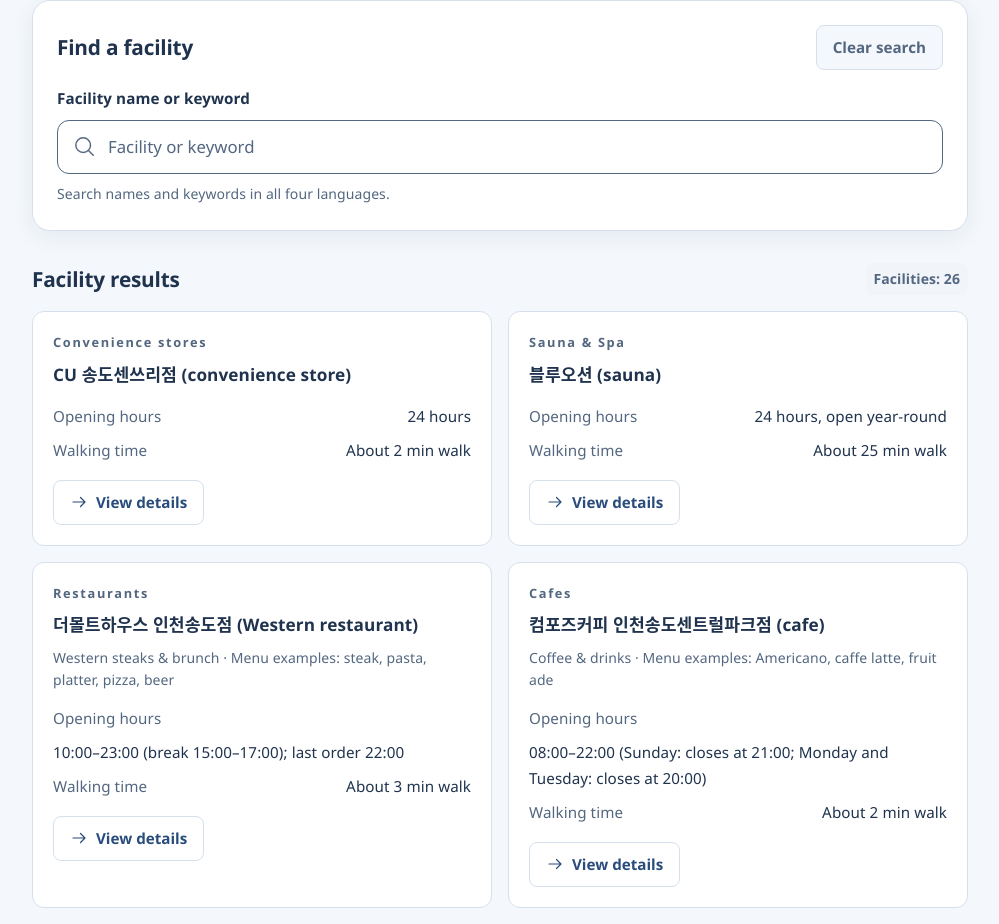
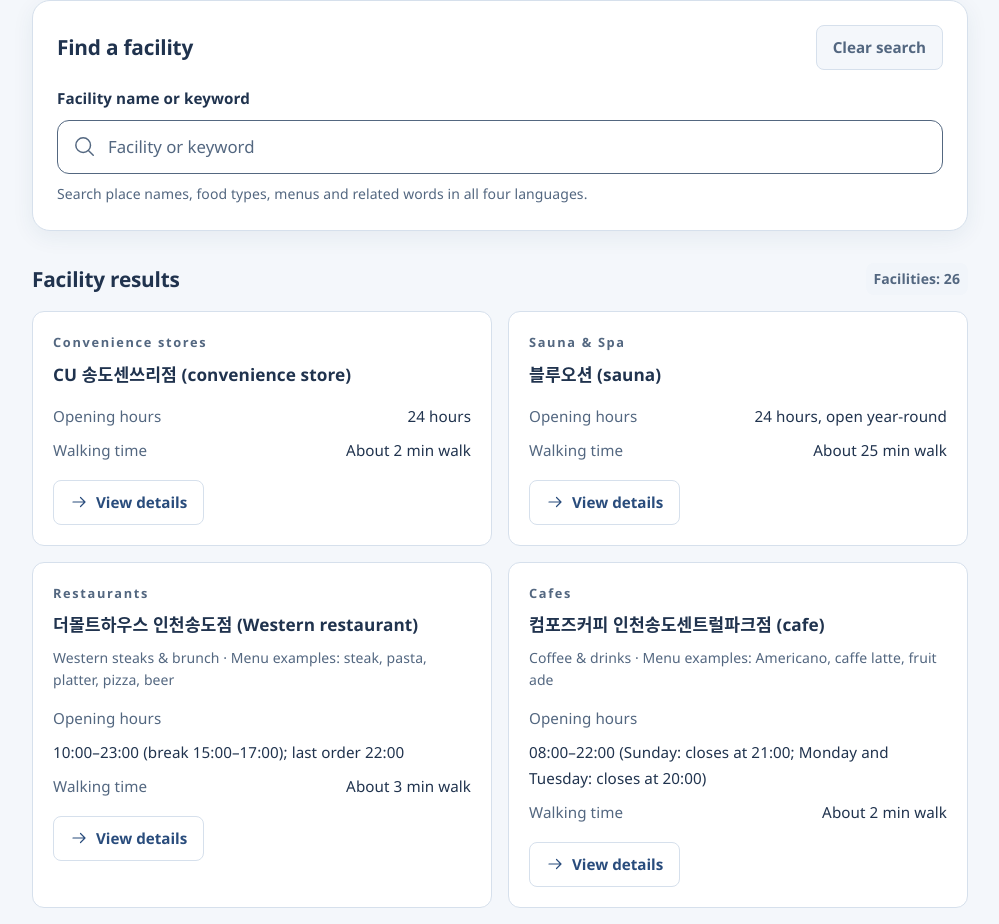
Before and after one commit to unispace1357-blip/CPH-INFORMATION-PROGRAM, a React (Vite) app: page /guest in a window 1280 px wide. Shown: the part 1554-2478 px from the top of the page, without its empty margins (140-1139 px from the left). Built offline with nearby package versions, Linux system fonts and the light colour scheme.

Commit message:
STEP 5: Describe menu and four-language keyword search accurately in guest UI

```diff
--- a/src/i18n/messages.ts
+++ b/src/i18n/messages.ts
@@ -26,7 +26,7 @@ export const MESSAGES = {
       "searchTitle": "Find a facility",
       "searchLabel": "Facility name or keyword",
       "searchPlaceholder": "Facility or keyword",
-      "searchHint": "Search names and keywords in all four languages.",
+      "searchHint": "Search place names, food types, menus and related words in all four languages.",
       "clearSearch": "Clear search",
       "resultsTitle": "Facility results",
       "resultCount": "Facilities: {count}",
@@ -125,7 +125,7 @@ export const MESSAGES = {
       "searchTitle": "시설 찾기",
       "searchLabel": "시설명 또는 키워드",
       "searchPlaceholder": "시설명 또는 키워드",
-      "searchHint": "4개 언어의 시설명과 키워드를 검색합니다.",
+      "searchHint": "4개 언어의 시설명·음식 종류·메뉴·관련 단어를 검색합니다. 예: 맥주, 고기, 커피숍.",
       "clearSearch": "검색어 지우기",
       "resultsTitle": "시설 검색 결과",
       "resultCount": "시설 {count}개",
@@ -224,7 +224,7 @@ export const MESSAGES = {
       "searchTitle": "查找设施",
       "searchLabel": "设施名称或关键词",
       "searchPlaceholder": "名称或关键词",
-      "searchHint": "可搜索四种语言的名称和关键词。",
+      "searchHint": "支持四种语言的地点名称、餐饮类型、菜单和相关关键词搜索。",
       "clearSearch": "清除搜索",
       "resultsTitle": "设施搜索结果",
       "resultCount": "共 {count} 个设施",
@@ -323,7 +323,7 @@ export const MESSAGES = {
       "searchTitle": "施設を探す",
       "searchLabel": "施設名またはキーワード",
       "searchPlaceholder": "施設名・キーワード",
-      "searchHint": "4言語の施設名とキーワードを検索できます。",
+      "searchHint": "4言語の施設名・料理の種類・メニュー・関連キーワードを検索できます。",
       "clearSearch": "検索をクリア",
       "resultsTitle": "施設の検索結果",
       "resultCount": "施設 {count} 件",
```
